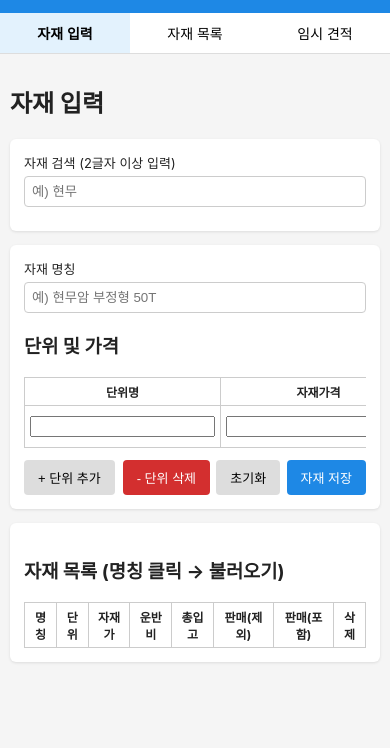
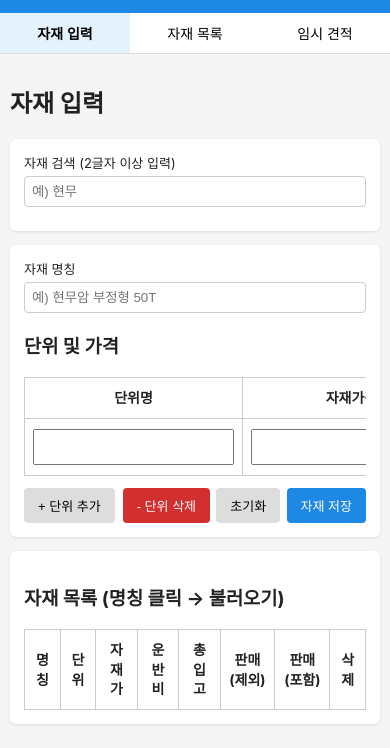
Before and after one commit to 111wkdgodyd-png/estimate, a plain HTML site: page index.html in a window 390 px wide. Shown: the part 100-848 px from the top of the page. Drawn offline with Linux system fonts and the light colour scheme.

Commit message:
Add files via upload

```diff
--- a/styles.css
+++ b/styles.css
@@ -241,3 +241,31 @@ textarea {
 .material-delete-btn:hover {
     background: #b71c1c;
 }
+
+/* =============================== */
+/* 📱 모바일(iPhone) 테이블 가독성 개선 */
+/* =============================== */
+@media (max-width: 768px) {
+
+    .unit-table th,
+    .unit-table td,
+    .material-table th,
+    .material-table td {
+        padding: 10px 8px;     /* ← 터치하기 좋게 */
+        font-size: 14px;       /* ← 글씨 키움 */
+        line-height: 1.4;      /* ← 답답함 해소 */
+    }
+
+    /* 입력창도 같이 키워줌 */
+    .unit-table input,
+    .material-table input {
+        padding: 8px;
+        font-size: 14px;
+    }
+
+    /* 삭제 버튼, 체크박스 터치 영역 확보 */
+    .unit-delete,
+    .mat-check {
+        transform: scale(1.2);
+    }
+}
```
